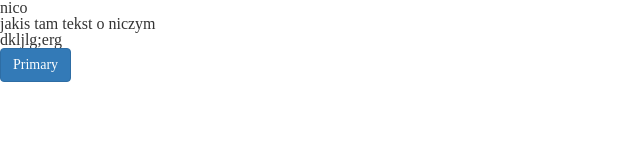
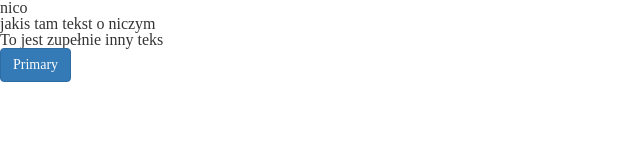
Before and after one commit to lpi80/nauka-gita-2, a plain HTML site: page index.html in a window 1280 px wide. Shown: the whole page, without its empty margins (0-640 px from the left). Drawn offline with nearby package versions, Linux system fonts and the light colour scheme; files that its build step writes are made by us from their sources.

Commit message:
Update index.html

```diff
--- a/index.html
+++ b/index.html
@@ -11,7 +11,7 @@
 		<h1>nico </h1>
 		<p> jakis tam tekst o niczym</p>
 		<p>
-			dkljlg;erg
+			To jest zupełnie inny teks
 		</p>
 		<button type="button" class="btn btn-primary">Primary</button>
 	</body>
```
